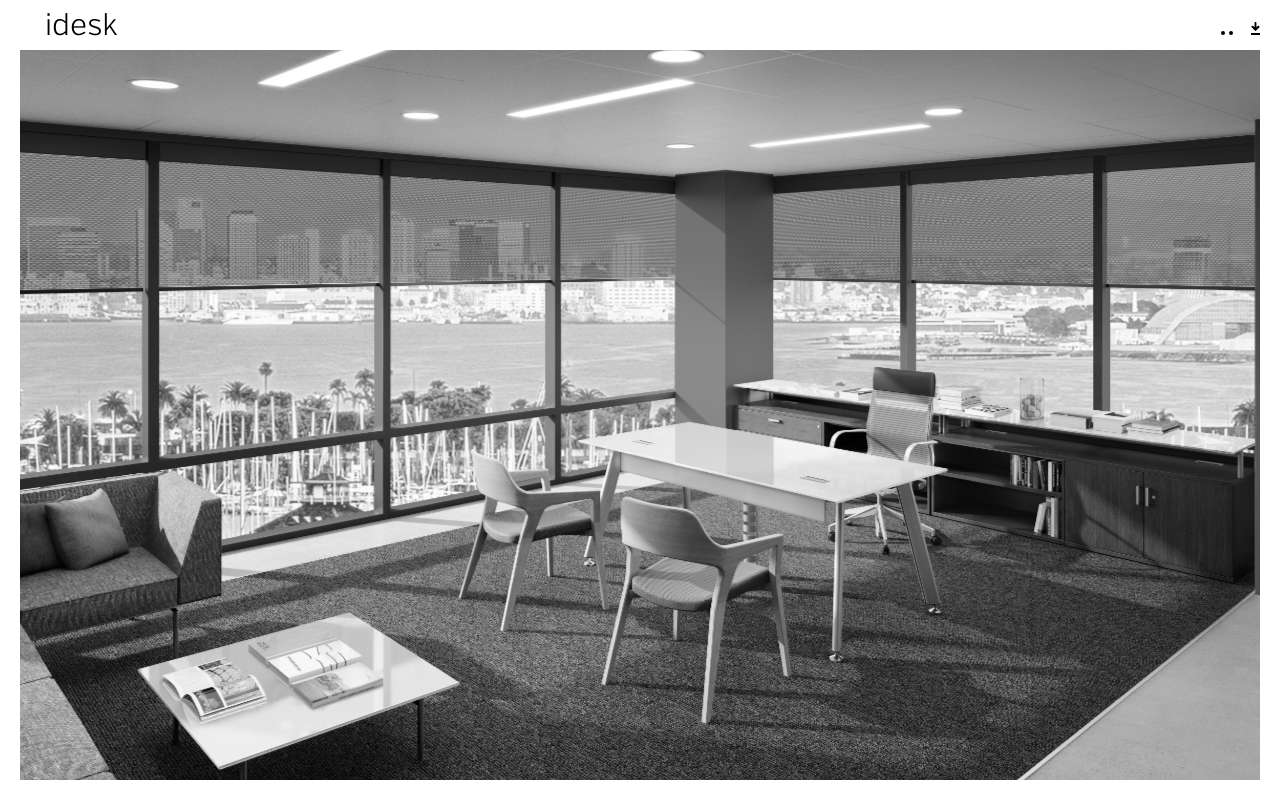
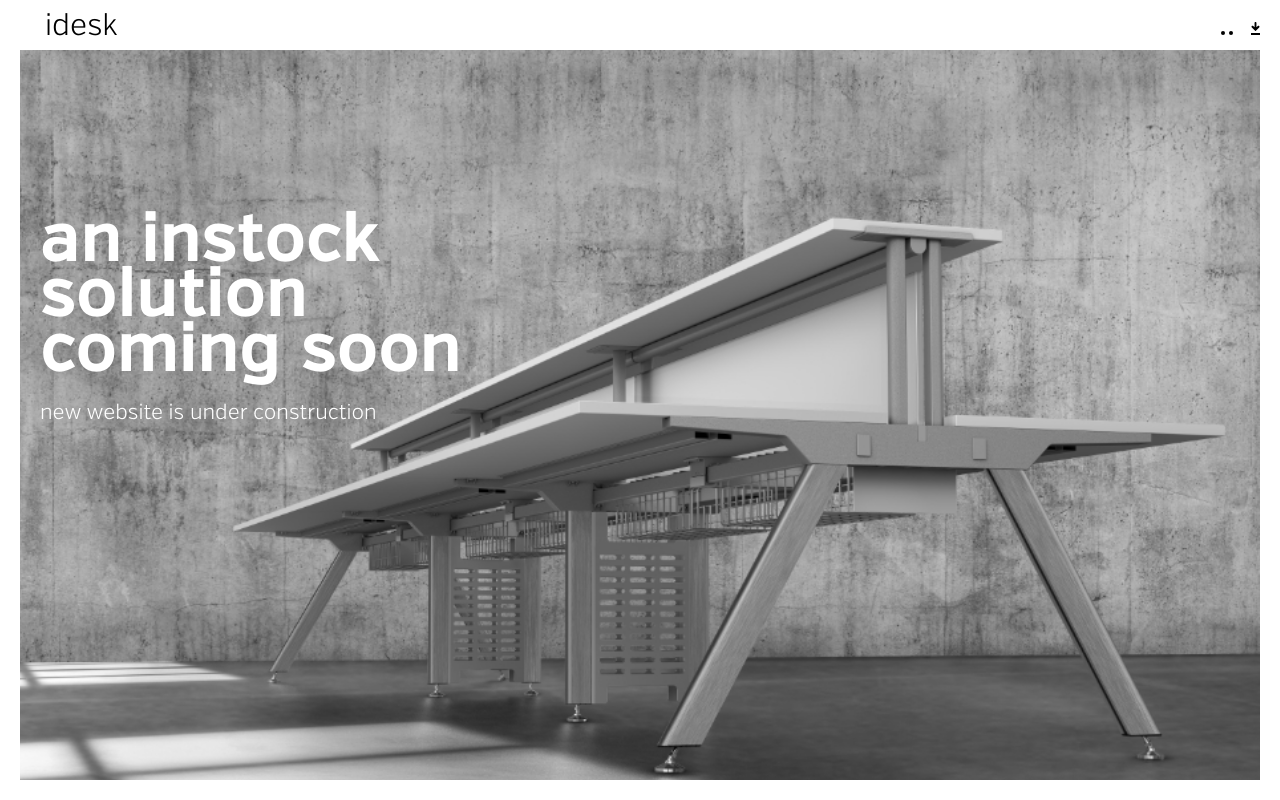
Before and after one commit to Cherryman-Industries/idesk, a React (Create React App) app: page / in a window 1280 px wide. Built offline with nearby package versions, Linux system fonts and the light colour scheme.

Commit message:
progress: Redo tablet view

```diff
--- a/src/App.tsx
+++ b/src/App.tsx
@@ -23,7 +23,7 @@ const App = () => (
             data-aos="fade-down"
             data-aos-delay="150"
             data-aos-easing="ease-out">
-            an instock solution coming soon
+            an instock <br /> solution <br /> coming soon
           </h1>
           <div
             className="landing__subtitle"
--- a/src/scss/App.scss
+++ b/src/scss/App.scss
@@ -12,8 +12,9 @@
     display: flex;
     height: 5rem;
     justify-content: space-between;
+}
 
-    &__logo {
+.navbar__logo {
     align-items: center;
     display: inline-block;
     font-size: 3rem;
@@ -23,7 +24,7 @@
     margin-top: 0.25rem;
 }
 
-    &__buttons-container {
+.navbar__buttons-container {
     align-items: flex-end;
     display: flex;
     height: 100%;
@@ -31,13 +32,13 @@
     margin-right: 2rem;
 }
 
-    &__arrow-container {
+.navbar__arrow-container {
     border-bottom: 0.2rem solid black;
     display: flex;
     justify-content: flex-end;
 }
 
-    &__arrow-icon {
+.navbar__arrow-icon {
     margin-bottom: 0.2rem;
     position: relative;
     width: 0.9rem;
@@ -52,7 +53,7 @@
     }
 }
 
-    &__burger-menu {
+.navbar__burger-menu {
     display: flex;
     list-style-type: none;
     margin-right: 1.8rem;
@@ -66,7 +67,6 @@
 
     &-button:not(:first-child) {
         margin-left: 0.4rem;
-        }
     }
 }
 
@@ -84,12 +84,6 @@
     background-repeat: no-repeat;
     flex-grow: 1;
     padding: 16.5rem 0 0 2rem;
-
-    &__subtitle {
-        font-size: 1.25rem;
-        font-weight: 300;
-        margin-top: 1rem;
-    }
 }
 
 .landing__text {
@@ -97,18 +91,28 @@
     display: none;
     max-width: 25rem;
     width: 100%;
+}
 
-    &--tablet {
+@media (min-width: $tablet) {
+    .landing {
+        background-image: url('../assets/images/d room - d benching_V7-2_T.jpg');
+        background-position: 40% 93%;
+        background-size: 170rem;
+    }
+
+    .landing__text {
         display: initial;
     }
 
-    &--desktop {
-        display: initial;
+    .landing__title {
+        font-size: 6.5rem;
+        letter-spacing: 0.2rem;
+        line-height: 5.5rem;
+    }
+
+    .landing__subtitle {
+        font-size: 2.1rem;
+        font-weight: 300;
+        margin-top: 2rem;
     }
 }
-
-.landing__title {
-    font-size: 4rem;
-    font-weight: 300;
-    line-height: 4rem;
-}
```
Also changed, not shown: src/assets/images/d room - d benching_V7-2_T.jpg (added). Lines whose indentation alone changed are shown as unchanged.
